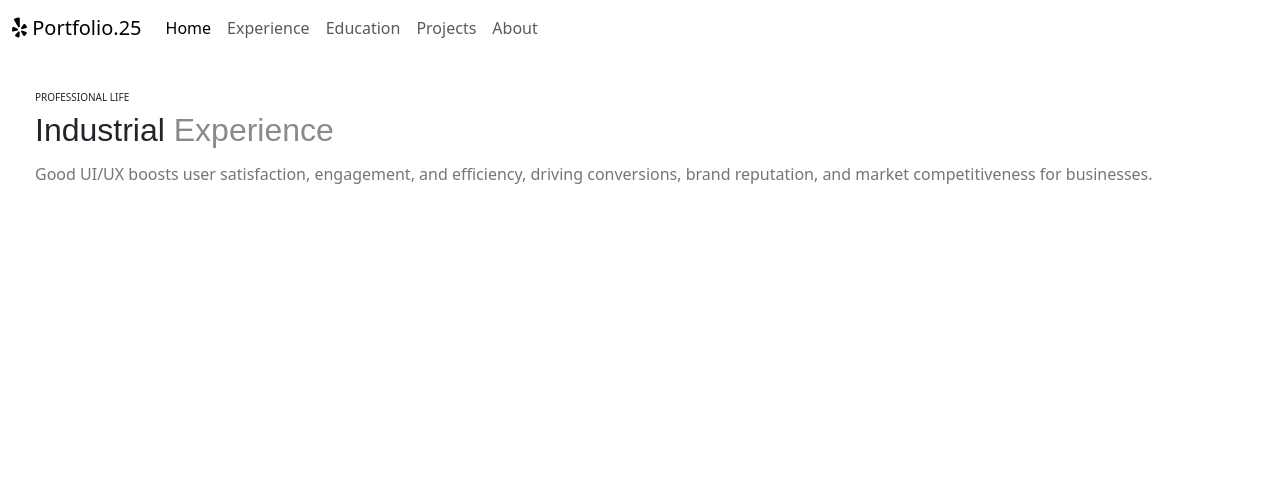
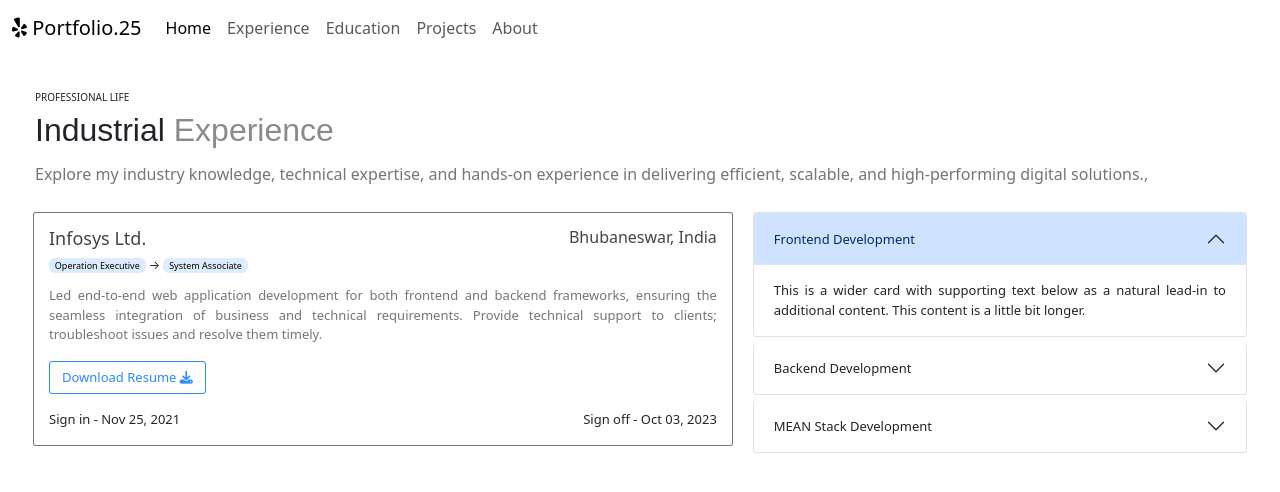
Before and after one commit to SandipanKarmakar04/portfolio, an Angular app: page /experience in a window 1280 px wide. Shown: the top 492 px of the page. Built offline with nearby package versions, Linux system fonts and the light colour scheme.

Commit message:
modified experience.component.html and css files

```diff
--- a/src/app/experience/experience.component.css
+++ b/src/app/experience/experience.component.css
@@ -0,0 +1,29 @@
+.card {
+    border-radius: 3px;
+    border: 1.3px solid rgba(0, 0, 0, 0.53);
+}
+
+.btn {
+    font-size: small;
+    color: rgba(0, 115, 255, 0.836);
+    border-color: rgba(0, 115, 255, 0.836);
+    border-radius: 3px;
+}
+.btn:hover{
+    background-color: rgba(0, 115, 255, 0.836);
+    color: white !important;
+}
+
+.accordion {
+    border-radius: 3px;
+    overflow: hidden; /* Ensures inner elements follow the border radius */
+}
+
+.accordion-item {
+    border-radius: 3px;
+    margin-bottom: 5px; /* Optional spacing between items */
+}
+
+.accordion-button {
+    border-radius: 3px !important;
+}
--- a/src/app/experience/experience.component.html
+++ b/src/app/experience/experience.component.html
@@ -9,8 +9,105 @@
             Industrial
             <span style="color: #8a8a8a;font-family: genos;font-family: Arial, Helvetica, sans-serif;">Experience</span>
         </h5>
-        <p class="lead" style="font-size: medium; margin-top: 5px;color: #757575;">Good UI/UX boosts
-            user satisfaction, engagement, and efficiency, driving conversions, brand reputation, and market
-            competitiveness for businesses.</p>
+        <p class="lead" style="font-size: medium; margin-top: 5px;color: #757575;">Explore my industry knowledge,
+            technical expertise, and hands-on experience in delivering efficient, scalable, and high-performing digital
+            solutions., </p>
+
+        <!-- card1 -->
+        <div class="col-lg-7 col-12" style="padding: 10px; ">
+            <div class="card" style="padding: 15px; margin: auto;">
+                <h5 class=" lead" style="font-weight: 500; text-decoration: none; color: #444444; font-size: large;">
+                    Infosys Ltd. <span
+                        style="font-size: medium; justify-content: end; display: inline; float: inline-end;">Bhubaneswar,
+                        India</span>
+                </h5>
+                <h1 class="lead" style="font-size:12px; font-weight: normal;">
+                    <!-- <i class="fa-solid fa-star-of-life"
+                                    style="font-size: 11px; color: #8a8a8a ;"></i>&nbsp;&nbsp;  -->
+
+                    <a class="card-link" rel="noopener noreferrer">
+                        <span class="badge"
+                            style="background-color: rgba(0, 115, 255, 0.139); color: black; font-weight: normal;">Operation
+                            Executive</span></a>
+                    &rarr;
+                    <a class="card-link m-0" rel="noopener noreferrer">
+                        <span class="badge"
+                            style="background-color: rgba(0, 115, 255, 0.139); color: black; font-weight: normal;">System
+                            Associate</span></a>
+                </h1>
+
+                <p class="lead"
+                    style=" font-size: small; font-weight: 370; text-align: justify; margin-top: 5px;color: #757575;">
+                    Led end-to-end web application development for both frontend and backend frameworks, ensuring the
+                    seamless integration of business and technical requirements. Provide technical support to clients;
+                    troubleshoot issues and resolve them timely.
+                </p>
+                <div class="d-grid gap-2 d-md-block">
+                    <a href="" target=" _blank" class="btn btn-outline-secondary" style="font-size: small;">Download
+                        Resume <i class="fa-solid fa-download"></i></a>
+                </div>
+                <div class="lead pt-3 " style="font-size: small; font-weight: 370;">Sign in -
+                    Nov
+                    25, 2021 <span style="display: inline; float: inline-end;">Sign off -
+                        Oct
+                        03, 2023</span>
+                </div>
+            </div>
+        </div>
+
+
+        <div class="col-lg-5 col-12" style="padding: 10px;">
+            <div class="accordion" id="accordionExample">
+                <div class="accordion-item" >
+                    <h2 class="accordion-header">
+                        <button class="accordion-button" style="font-size: small; " type="button"
+                            data-bs-toggle="collapse" data-bs-target="#collapseOne" aria-expanded="fasls"
+                            aria-controls="collapseOne">
+                            Frontend Development
+                        </button>
+                    </h2>
+                    <div id="collapseOne" class="accordion-collapse collapse show" data-bs-parent="#accordionExample">
+                        <div class="accordion-body" style="font-size: small; font-weight: 370; text-align: justify;">
+                            This is a wider card with supporting text below as a natural lead-in to additional content.
+                            This content is a little bit longer.
+                        </div>
+                    </div>
+                </div>
+                <div class="accordion-item">
+                    <h2 class="accordion-header">
+                        <button class="accordion-button collapsed" style="font-size: small; height: fit-content;"
+                            type="button" data-bs-toggle="collapse" data-bs-target="#collapseTwo" aria-expanded="false"
+                            aria-controls="collapseTwo">
+                            Backend Development
+                        </button>
+                    </h2>
+                    <div id="collapseTwo" class="accordion-collapse collapse" data-bs-parent="#accordionExample">
+                        <div class="accordion-body" style="font-size: small; font-weight: 370; text-align: justify;">
+                            This is a wider card with supporting text below as a natural lead-in to additional content.
+                            This content is a little bit longer.
+                        </div>
+                    </div>
+                </div>
+                <div class="accordion-item">
+                    <h2 class="accordion-header">
+                        <button class="accordion-button collapsed" style="font-size: small; height: fit-content;"
+                            type="button" data-bs-toggle="collapse" data-bs-target="#collapseThree"
+                            aria-expanded="false" aria-controls="collapseThree">
+                            MEAN Stack Development
+                        </button>
+                    </h2>
+                    <div id="collapseThree" class="accordion-collapse collapse" data-bs-parent="#accordionExample">
+                        <div class="accordion-body" style="font-size: small; font-weight: 370; text-align: justify;">
+                            This is a wider card with supporting text below as a natural lead-in to additional content.
+                            This content is a little bit longer.
+                        </div>
+                    </div>
+                </div>
+
+            </div>
+        </div>
+
+
+
     </div>
 </div>
--- a/src/app/projects/projects.component.html
+++ b/src/app/projects/projects.component.html
@@ -6,7 +6,7 @@
             LIVE PROJECTS
         </h1>
         <h5 class="lead" style="font-family: genos; font-size: xx-large; font-family: Arial, Helvetica, sans-serif;">
-            Handson
+            Hands-on
             <span style="color: #8a8a8a;font-family: genos;font-family: Arial, Helvetica, sans-serif;">Projects</span>
         </h5>
         <p class="lead" style="font-size: medium; margin-top: 5px;color: #757575;">Good UI/UX boosts
```
